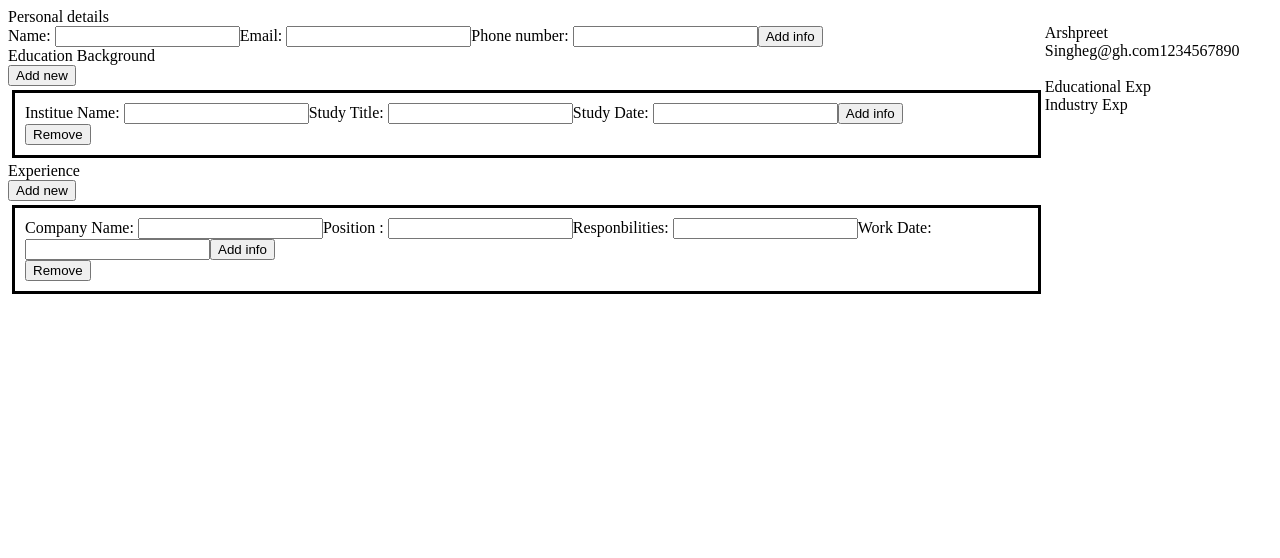
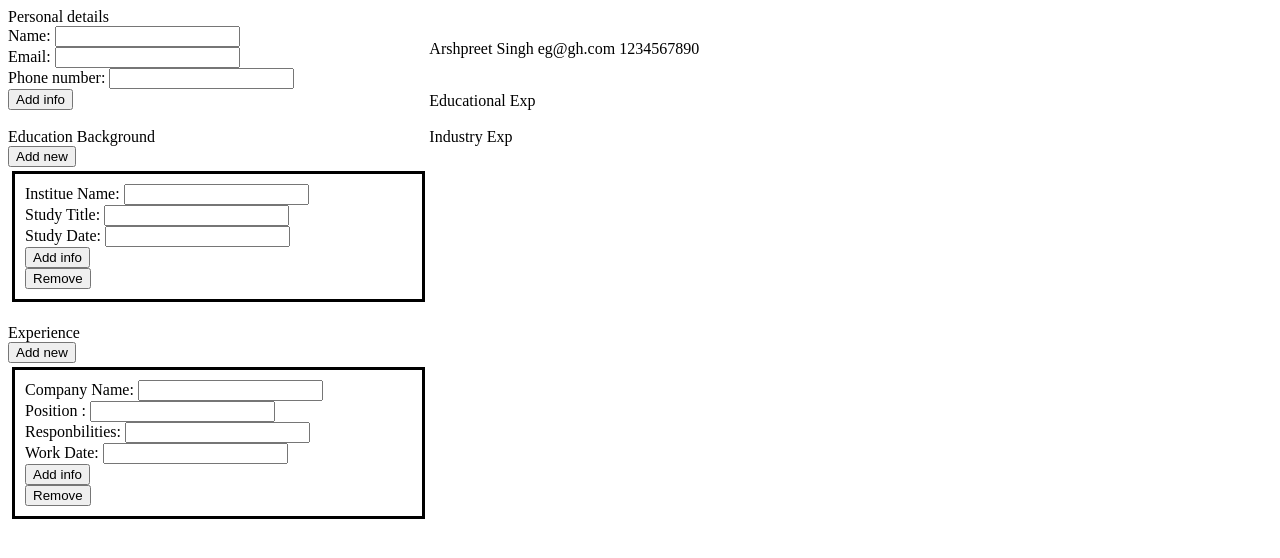
Before and after one commit to GoldGroove06/CV-Application-Maker, a React (Vite) app: page / in a window 1280 px wide. Shown: the top 558 px of the page. Built offline with nearby package versions, Linux system fonts and the light colour scheme.

Commit message:
core functionality done 2

```diff
--- a/src/App.jsx
+++ b/src/App.jsx
@@ -43,9 +43,12 @@ function reducer(state, action) {
       return {...state, eduExp:state.eduExp.map((i) => i.id === action.payload.id ? {id:action.payload.id, instName: action.payload.instName, studyTitle: action.payload.studyTitle, studyDate: action.payload.studyDate} : i)}
 
     case "removeeduBack":
-      console.log(dup.map(item => { if (item.id !== action.payload) return item} ))
       state.eduExp.map(item => { if (item.id !== action.payload) dup.push(item)}  )
       return {...state, eduExp: dup}
+
+    case "removeexp":
+      state.eduExp.map(item => { if (item.id !== action.payload) dup.push(item)}  )
+        return {...state, indExp: dup}
     }
 
   return {...state}
@@ -56,7 +59,7 @@ function App() {
   const [state, dispatch] = useReducer(reducer, initialState)
   return (
     <div style={{display:"flex", flexDirection:"row"}}>
-         <Form dispatch={dispatch} state={state}/>
+         <Form dispatch={dispatch} />
       <Display state={state} />
 
     </div>
--- a/src/components/Display.jsx
+++ b/src/components/Display.jsx
@@ -1,16 +1,16 @@
-import Header from './Header';
+import Header from './DisplayComponents/Header';
 import { any } from 'prop-types';
-import EduExp from './EduExp';
-import IndExp from './IndExp';
+import EduExp from './DisplayComponents/EduExp';
+import IndExp from './DisplayComponents/IndExp';
 
 function Display({state}) {
 
     return (
-        <p>
+        <p style={{ flex:2}}>
             <Header state={state}/>
             <br></br>
             <EduExp state={state}/>
-
+            <br/>
             <IndExp state={state} />
             <br></br>
 
--- a/src/components/Header.jsx
+++ b/src/components/DisplayComponents/Header.jsx
@@ -2,14 +2,12 @@ import  { any } from 'prop-types';
 
 function Header({state}) {
     return (
-        <div>
+        <p>
 
-            {state.name}
-            {state.email}
-            {state.phoneNumber}
+        {state.name} {state.email} {state.phoneNumber}
 
 
-        </div>
+        </p>
     );
 }
 
--- a/src/components/Form.jsx
+++ b/src/components/Form.jsx
@@ -7,12 +7,13 @@ import PersonalInfo from "./FormComponents/PersonalInfo";
 
 function Form({dispatch}) {
     return (
-        <div>
+        <div style={{ flex:1}}>
             <PersonalInfo dispatch={dispatch} />
+            <br/>
             Education Background
             <Duplicator component={<EduBack dispatch={dispatch} /> } dispatch={dispatch} name='eduBack'>
             </Duplicator>
-
+            <br/>
             Experience
             <Duplicator component={<Exp dispatch={dispatch} />} dispatch={dispatch} name="exp"/>
 
--- a/src/components/FormComponents/EduBack.jsx
+++ b/src/components/FormComponents/EduBack.jsx
@@ -21,9 +21,9 @@ function EduBack({dispatch, el}) {
         <div>
 
             <form onSubmit={submited? handleEdit : handleSubmit}>
-                Institue Name: <input name="inst-name" type="text" onChange={(e) => setInstName(e.target.value) }/>
-                Study Title: <input name="study-title" type="text" onChange={(e) => setStudyTitle(e.target.value) }/>
-                Study Date: <input name="studyDate" type="text" onChange={(e) => setStudyDate(e.target.value) }/>
+                Institue Name: <input name="inst-name" type="text" onChange={(e) => setInstName(e.target.value) }/> <br/>
+                Study Title: <input name="study-title" type="text" onChange={(e) => setStudyTitle(e.target.value) }/> <br/>
+                Study Date: <input name="studyDate" type="text" onChange={(e) => setStudyDate(e.target.value) }/> <br/>
                 <input type="submit" value={submited ? 'edit' : "Add info"}/>
             </form>
         </div>
--- a/src/components/FormComponents/Exp.jsx
+++ b/src/components/FormComponents/Exp.jsx
@@ -22,10 +22,10 @@ function Exp({dispatch, el}) {
         <div>
 
             <form onSubmit={submited? handleEdit : handleSubmit}>
-                Company Name: <input name="comp-name" type="text" onChange={(e) => setCompName(e.target.value) }/>
-                Position : <input name="position" type="text" onChange={(e) => setPosition(e.target.value) }/>
-                Responbilities: <input name="respo" type="text" onChange={(e) => setRespo(e.target.value) }/>
-                Work Date: <input name="workDate" type="text" onChange={(e) => setWorkDate(e.target.value) }/>
+                Company Name: <input name="comp-name" type="text" onChange={(e) => setCompName(e.target.value) }/> <br/>
+                Position : <input name="position" type="text" onChange={(e) => setPosition(e.target.value) }/> <br/>
+                Responbilities: <input name="respo" type="text" onChange={(e) => setRespo(e.target.value) }/> <br/>
+                Work Date: <input name="workDate" type="text" onChange={(e) => setWorkDate(e.target.value) }/> <br/>
                 <input type="submit" value={submited ? 'edit' : "Add info"}/>
             </form>
         </div>
--- a/src/components/FormComponents/PersonalInfo.jsx
+++ b/src/components/FormComponents/PersonalInfo.jsx
@@ -21,9 +21,9 @@ function PersonalInfo({dispatch}) {
         <div>
             Personal details
             <form onSubmit={submited? handleEdit : handleSubmit}>
-                Name: <input name="name" type="text" onChange={(e) => setName(e.target.value) }/>
-                Email: <input name="email" type="email" onChange={(e) => setEmail(e.target.value) }/>
-                Phone number: <input name="ph-number" type="tel" onChange={(e) => setPhone(e.target.value) }/>
+                Name: <input name="name" type="text" onChange={(e) => setName(e.target.value) }/> <br/>
+                Email: <input name="email" type="email" onChange={(e) => setEmail(e.target.value) }/> <br/>
+                Phone number: <input name="ph-number" type="tel" onChange={(e) => setPhone(e.target.value) }/> <br/>
                 <input type="submit" value={submited ? 'edit' : "Add info"}/>
             </form>
         </div>
```
Also changed, not shown: src/components/DisplayComponents/EduExp.jsx (renamed from src/components/EduExp.jsx), src/components/DisplayComponents/IndExp.jsx (renamed from src/components/IndExp.jsx).
